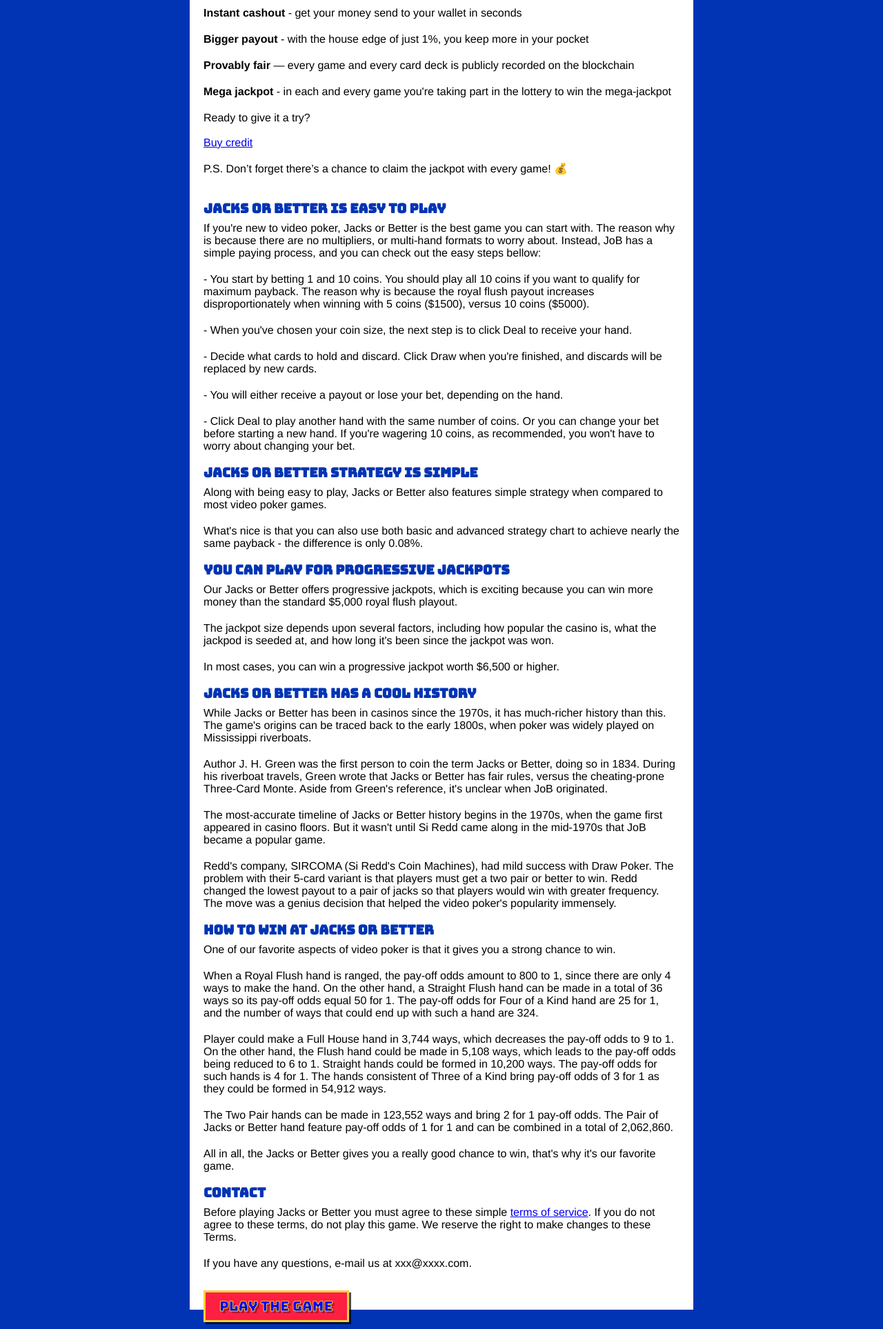
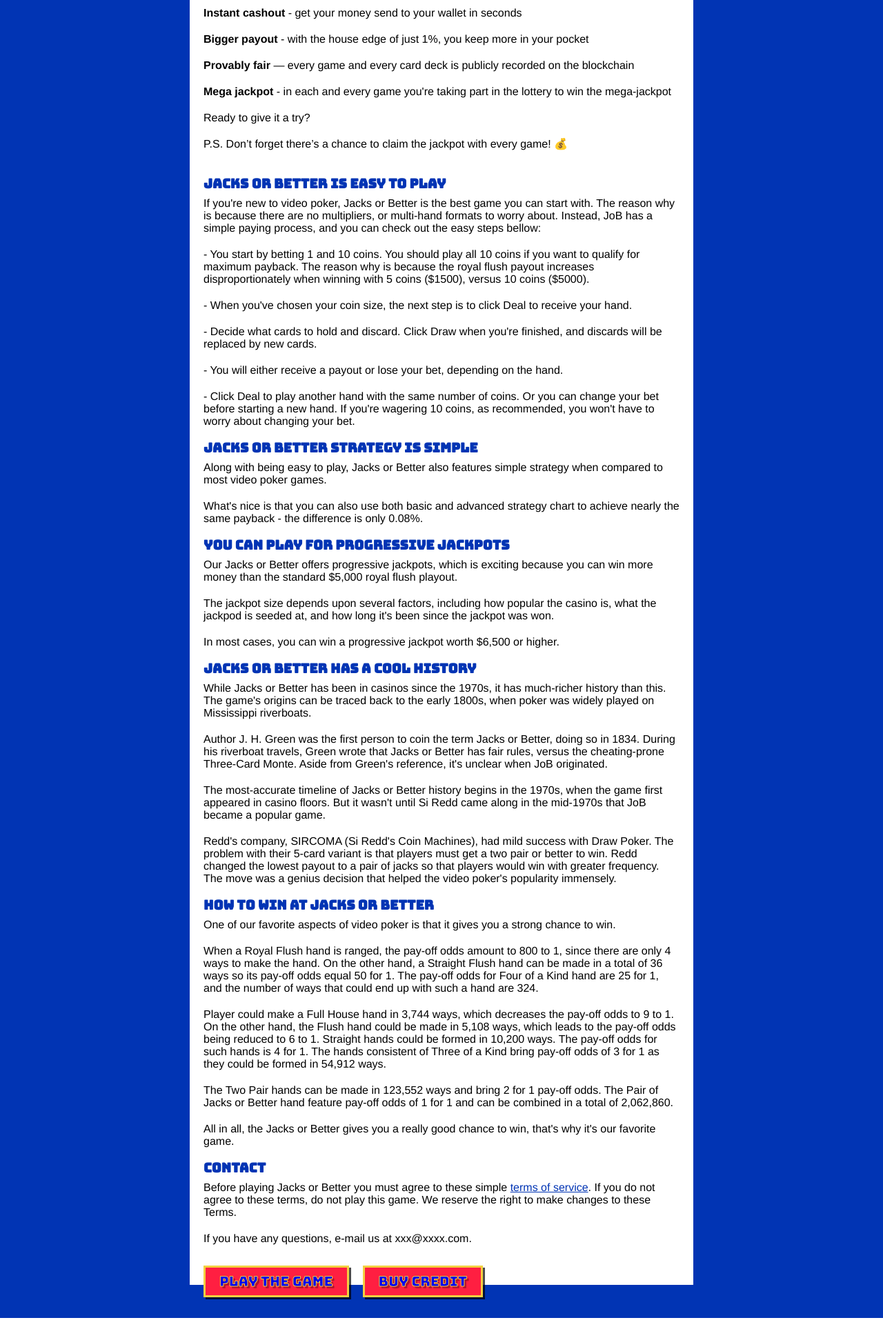
Before and after one commit to janfilips/blockchain-poker, a Django app: page /about in a window 1280 px wide. Shown: the part 204-2131 px from the top of the page at 69% size. Run offline with Django 3.2, Linux system fonts and the light colour scheme; data comes from the database, SQL or seed files in the repository; data that the repository does not hold is empty.

Commit message:
small styling isues

```diff
--- a/static/css/main.css
+++ b/static/css/main.css
@@ -590,6 +590,9 @@ body {
   line-height: 1.8rem;
   padding-bottom: 2rem;
 }
+.about-page p a {
+  color: #0134B4;
+}
 .about-page h1 {
   font-size: 3rem;
   padding-bottom: 2rem;
@@ -784,11 +787,11 @@ body {
   -webkit-text-stroke: 0;
   color: #f3d040;
 }
-.deck-wrap p img:nth-child(-n+8) {
+.deck-wrap .highlight-orange {
   box-shadow: 3px 3px 0 #a0c146;
   border-radius: 12px;
 }
-.deck-wrap p img:nth-child(-n+5) {
+.deck-wrap .highlight-green {
   box-shadow: 3px 3px 0 #ff9710;
   border-radius: 12px;
 }
@@ -848,7 +851,12 @@ body {
   padding-bottom: 10px;
 }
 .action-container.bottom-wrap a {
-  margin-bottom: 10px;
+  margin-bottom: 30px;
+}
+.credit-page .action-container {
+  margin-bottom: -60px;
+  padding-bottom: 75px;
+  overflow: visible;
 }
 
 /*-- flip card  --*/
--- a/templates/about.html
+++ b/templates/about.html
@@ -41,9 +41,6 @@
       </p>
       <p>
         Ready to give it a try?
-        <br/>
-        <br/>
-        <a href="/credit">Buy credit</a>
       </p>
 
       <p>
@@ -164,6 +161,7 @@
 
     <section class="action-container bottom-wrap">
           <a class="custom-btn" href="/">Play the game</a>
+          <a class="custom-btn" href="/credit">Buy credit</a>
       </section>
 
   </div>
--- a/templates/index.html
+++ b/templates/index.html
@@ -5,7 +5,6 @@
 <html lang="en">
 <head>
 <meta charset="utf-8" />
-<meta name="viewport" content="width=device-width,initial-scale=1">
 <title>Jacks or Better Poker</title>
 
 <script
```
